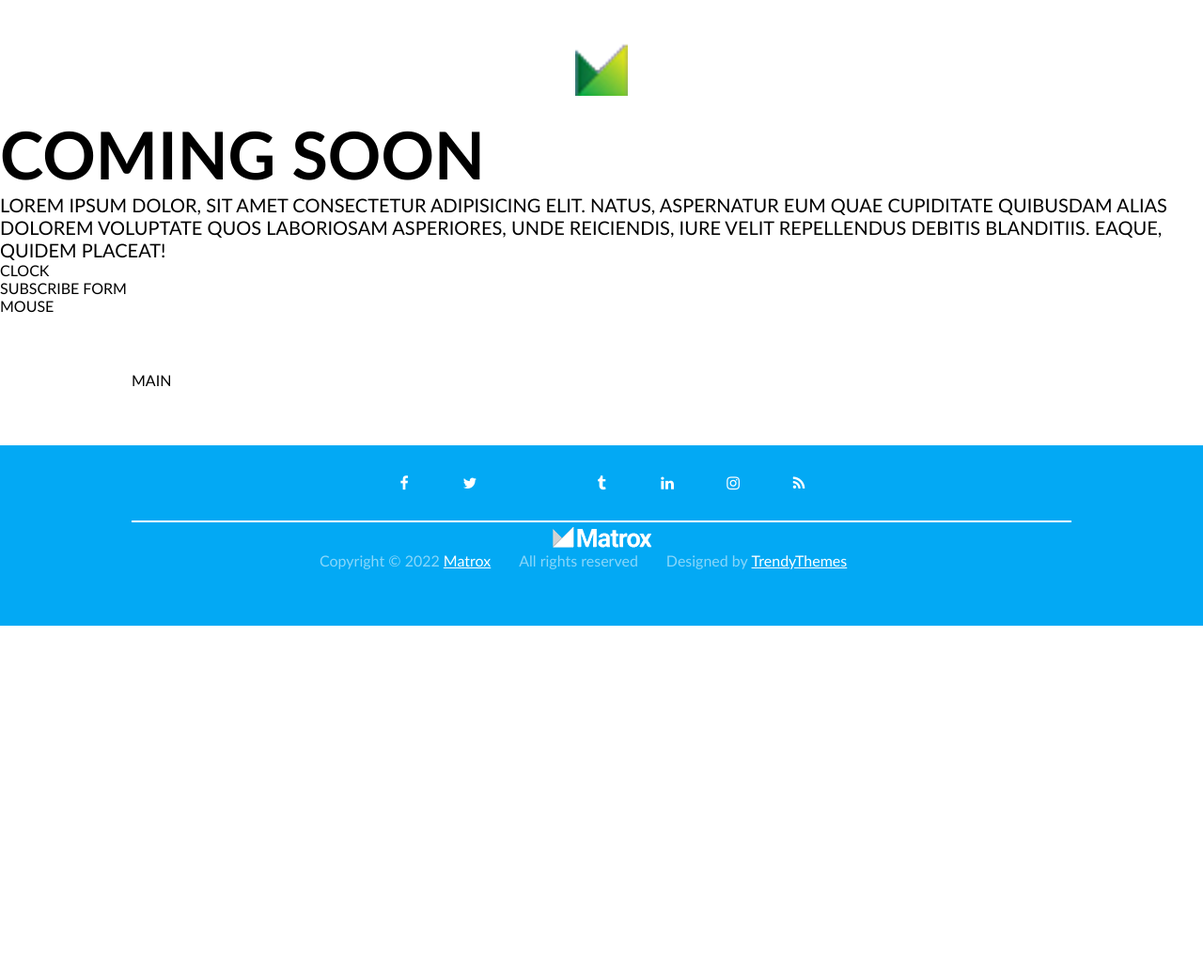
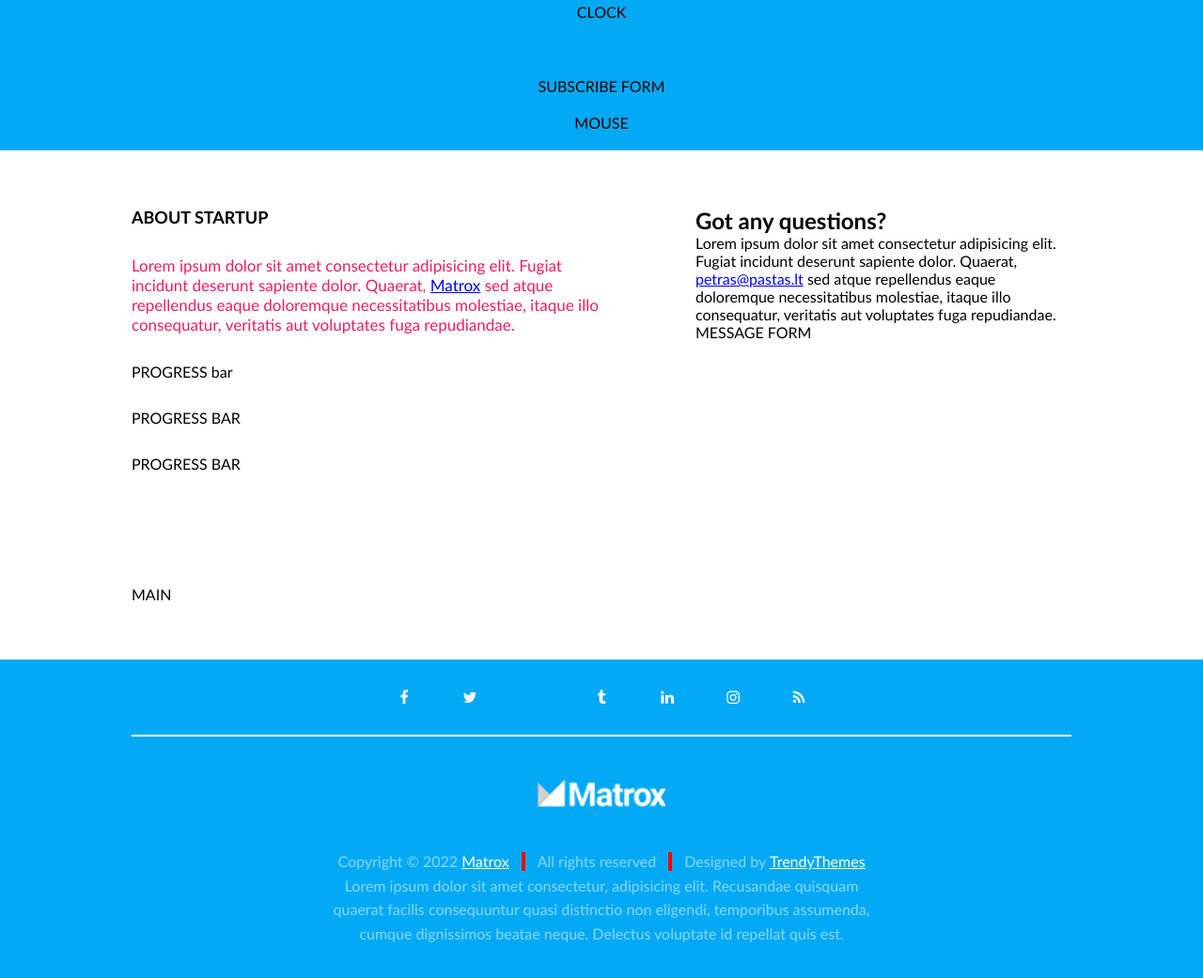
Before and after one commit to vgulbickaja/39-coming-soon, a website: page index.html in a window 1280 px wide. Shown: the part 441-1482 px from the top of the page at 94% size. Before the commit the page ends 1107 px from the top, so only its background shows below. Drawn offline with Linux system fonts and the light colour scheme.

Commit message:
Footer bottom content #13

```diff
--- a/css/base/base.css
+++ b/css/base/base.css
@@ -14,7 +14,6 @@ body {
     /* custom properties / variables */
     --main-color:#03A9F4;
     --secondary-color:#ea1e63;
-    --default-size:
 }
 
 .bg-main {
--- a/css/pages/home.css
+++ b/css/pages/home.css
@@ -95,6 +95,7 @@
 footer.container {
     padding-top: 0;
     text-align: center;
+    line-height: 1.6em;
 }
 
 .socials {
@@ -123,18 +124,50 @@ footer.container {
     color: var(--main-color);
 }
 
+.footer-logo {
+    height: 40px;
+    width: 100%;
+    object-fit: contain;
+    margin: 40px 0;
+}
+
+
 .credits {
     display: flex;
     gap: 30px;
+    justify-content: center;
     color: #fff8;
 }
+.credits >p {
+    position: relative;
+}
+.credits > p::after {
+    content: '';
+    width: 4px;
+    height: 20px;
+    background-color: red;
+    position: absolute;
+    top: 50%;
+    right: -15px;
+    transform: translate(50%, -50%);
+}
 
-.credits > p {
+.credits > p:last-child::after{
+    display: none;
 
 }
 .credits > p > a {
     color:#fff;
 }
+
+.bottom-text {
+    color: #fff8;
+}
+
+.bottom-text > a {
+    color: #fff;
+}
+
 /* FOOTER SECTION - end */
 
 @media (max-width: 700px) {
--- a/index.html
+++ b/index.html
@@ -21,6 +21,20 @@
 
 <body>
     <section class="container hero bg-main">
+        <div class="row-short">
+            <img class="logo" src="./img/logo.png" alt="logo">
+            <h1 class="main-title">Coming soon</h1>
+            <p class="main-description">Lorem ipsum dolor, sit amet consectetur adipisicing elit. Natus, aspernatur eum quae cupiditate quibusdam alias dolorem voluptate quos laboriosam asperiores, unde reiciendis, iure velit repellendus debitis blanditiis. Eaque, quidem placeat!</p>
+            <div class="clock">
+                CLOCK
+            </div>
+             <form>
+                SUBSCRIBE FORM
+            </form>
+            <div>
+                MOUSE
+            </div>
+        </div>
     </section>
 
     <section class="container">
@@ -48,20 +62,7 @@
         </div>
     </section>
 
-    <img class="logo" src="./img/logo.png" alt="logo">
-    <h1 class="main-title">Coming soon</h1>
-    <p class="main-description">Lorem ipsum dolor, sit amet consectetur adipisicing elit. Natus, aspernatur eum quae cupiditate quibusdam alias dolorem voluptate quos laboriosam asperiores, unde reiciendis, iure velit repellendus debitis blanditiis. Eaque, quidem placeat!</p>
-    <div>
-        CLOCK
-    </div>
-    <form>
-        SUBSCRIBE FORM
-    </form>
-    <div>
-        MOUSE
-    </div>
-</div>
-</section>
+
 
 <section class="container">
 <div class="row">
@@ -80,12 +81,18 @@ MAIN
             <a href="#" target="_blank" class="fa fa-rss"></a>
         </div>
         <div class="row-short">
-            <img src="./img/logo-white.png" alt="logo">
+            <img class="footer-logo" src="./img/logo-white.png"
+            alt="logo">
             <div class="credits">
                 <p>Copyright &copy; 2022 <a href="#">Matrox</a></p>
                 <p>All rights reserved</p>
                 <p>Designed by <a href="#" target="_blank">TrendyThemes</a></p>
             </div>
+            <p class="bottom-text">Lorem ipsum dolor sit amet consectetur, adipisicing elit.
+            Recusandae quisquam quaerat facilis consequuntur quasi distinctio non eligendi,
+            temporibus assumenda,
+            cumque dignissimos beatae neque.
+            Delectus voluptate id repellat quis est.</p>
         </div>
     </footer>
 
```
